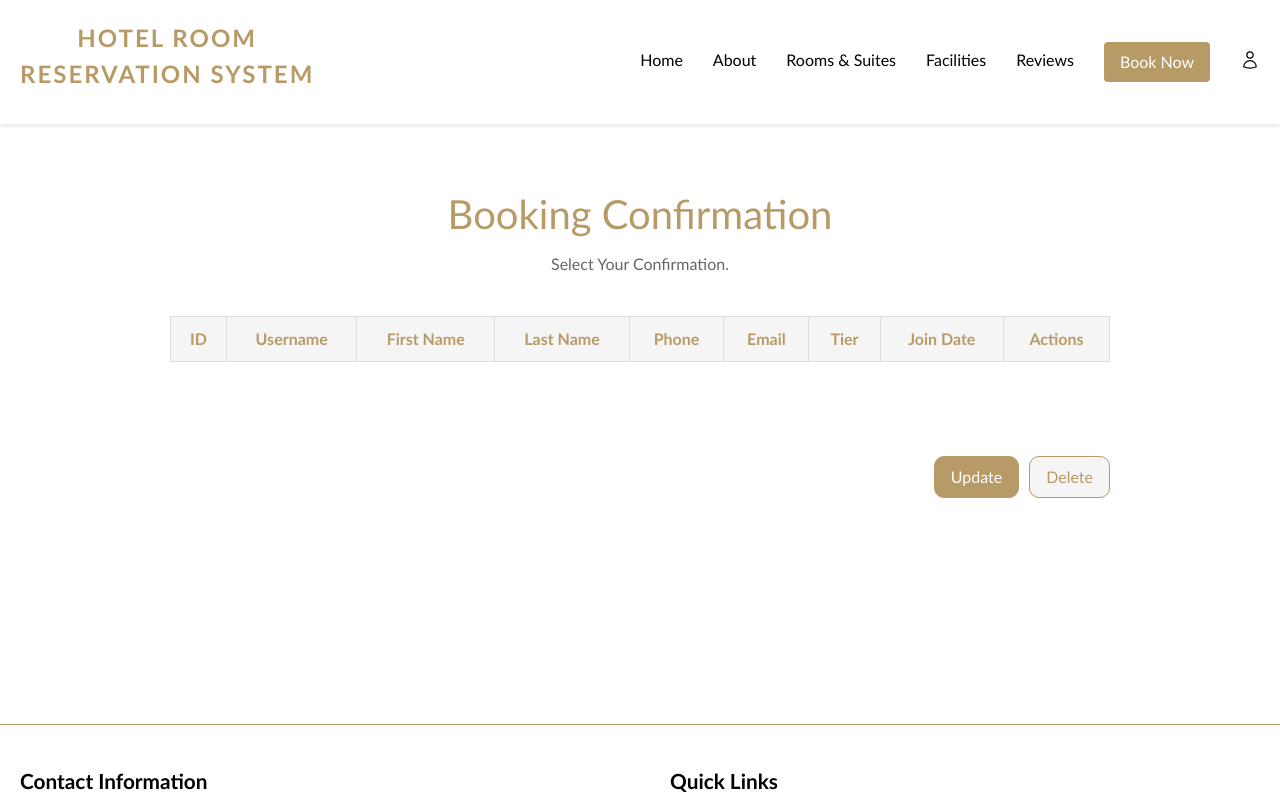
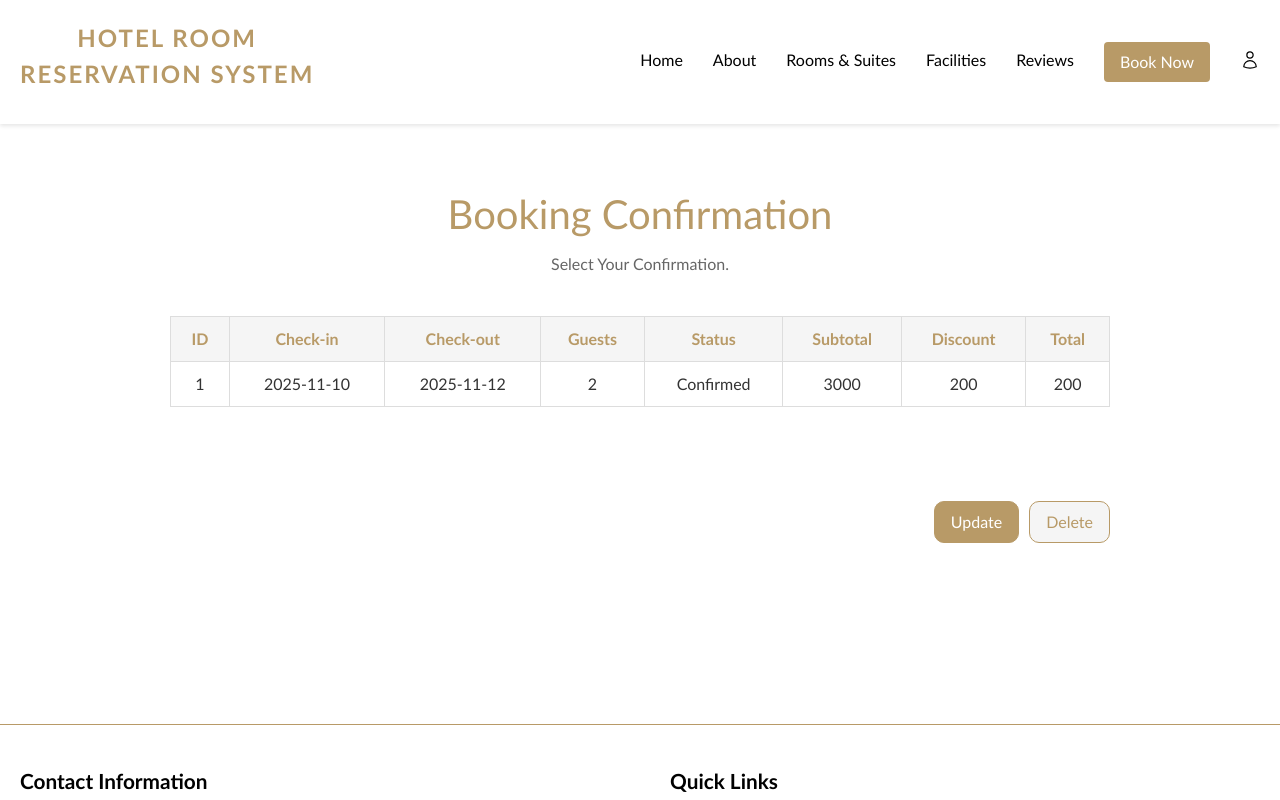
Before and after one commit to PatChirapat/Hotel-Reservation-WebApp, a React (Vite) app in the folder frontend/: page /BookingConfirmation in a window 1280 px wide. Shown: the top 800 px of the page. Built offline with nearby package versions, Linux system fonts and the light colour scheme.

Commit message:
latest update booking

```diff
--- a/frontend/src/pages/BookingConfirmation.jsx
+++ b/frontend/src/pages/BookingConfirmation.jsx
@@ -1,68 +1,90 @@
-import React from "react";
-import { useLocation } from "react-router-dom";
+import React, { useState } from "react";
 import "../ui/BookingConfirmation.css";
 import Navbar from "../components/Navbar.jsx";
 import Footer from "../components/Footer.jsx";
 import axios from "axios";
 
 function BookingConfirmation() {
+  const [bookingData, setBookingData] = useState({
+    booking_id: 1, // example — replace dynamically later
+    checkin_date: "2025-11-10",
+    checkout_date: "2025-11-12",
+    guest_count: 2,
+    booking_status: "Confirmed",
+    subtotal_amount: 3000,
+    discount_amount: 200,
+    total_amount: 200,
+  });
+
+  const apiBase = "http://localhost:8888/Hotel-Reservation-WebApp/backend"; // ✅ แก้ path ให้ตรงกับของคุณ
+
+  const handleUpdate = async () => {
+    try {
+      const response = await axios.post(`${apiBase}/Booking/updateBooking.php`,
+        bookingData,
+        {
+          headers: { "Content-Type": "application/json" },
+        }
+      );
+
+      if (response.data.success) {
+        alert("✅ Booking updated successfully!");
+      } else {
+        alert("⚠️ Update failed: " + response.data.message);
+      }
+    } catch (error) {
+      console.error("Error updating booking:", error);
+      alert("❌ Error connecting to backend.");
+    }
+  };
+
   return (
     <div className="booking-confirmation-page">
       <Navbar />
       <div className="booking-confirmation-content">
         <h1>Booking Confirmation</h1>
         <p className="booking-desc">Select Your Confirmation.</p>
+
         <div className="booking-confirmation-body">
           <table className="booking-confirmation-table">
             <thead>
               <tr>
                 <th>ID</th>
-                                    <th>Username</th>
-                                    <th>First Name</th>
-                                    <th>Last Name</th>
-                                    <th>Phone</th>
-                                    <th>Email</th>
-                                    <th>Tier</th>
-                                    <th>Join Date</th>
-                                    <th>Actions</th>
+                <th>Check-in</th>
+                <th>Check-out</th>
+                <th>Guests</th>
+                <th>Status</th>
+                <th>Subtotal</th>
+                <th>Discount</th>
+                <th>Total</th>
               </tr>
             </thead>
-                            {/* <tbody>
-                                {filteredUsers.map((user) => (
-                                    <tr key={user.member_id}>
-                                        <td>{user.member_id}</td>
-                                        <td>{user.username}</td>
-                                        <td>{user.first_name}</td>
-                                        <td>{user.last_name}</td>
-                                        <td>{user.phone}</td>
-                                        <td>{user.email}</td>
-                                        <td>{user.tier}</td>
-                                        <td>{user.join_date}</td>
-                                        <td className="actions">
-                                            <button className="edit-btn" onClick={() => handleEditClick(user)}>{EditIcon}</button>
-                                            <button className="delete-btn">{DeleteIcon}</button>
-                                        </td>
+            <tbody>
+              <tr>
+                <td>{bookingData.booking_id}</td>
+                <td>{bookingData.checkin_date}</td>
+                <td>{bookingData.checkout_date}</td>
+                <td>{bookingData.guest_count}</td>
+                <td>{bookingData.booking_status}</td>
+                <td>{bookingData.subtotal_amount}</td>
+                <td>{bookingData.discount_amount}</td>
+                <td>{bookingData.total_amount}</td>
               </tr>
-                                ))}
-                            </tbody> */}
+            </tbody>
           </table>
 
           <div className="booking-confirmation-button">
-                                <button className="Up-button">Update</button>
+            <button className="Up-button" onClick={handleUpdate}>
+              Update
+            </button>
             <button className="Del-button">Delete</button>
           </div>
         </div>
       </div>
 
       <Footer />
-
     </div>
   );
 }
 
-
-
-
-
-
 export default BookingConfirmation;
```
Lines whose indentation alone changed are shown as unchanged.
